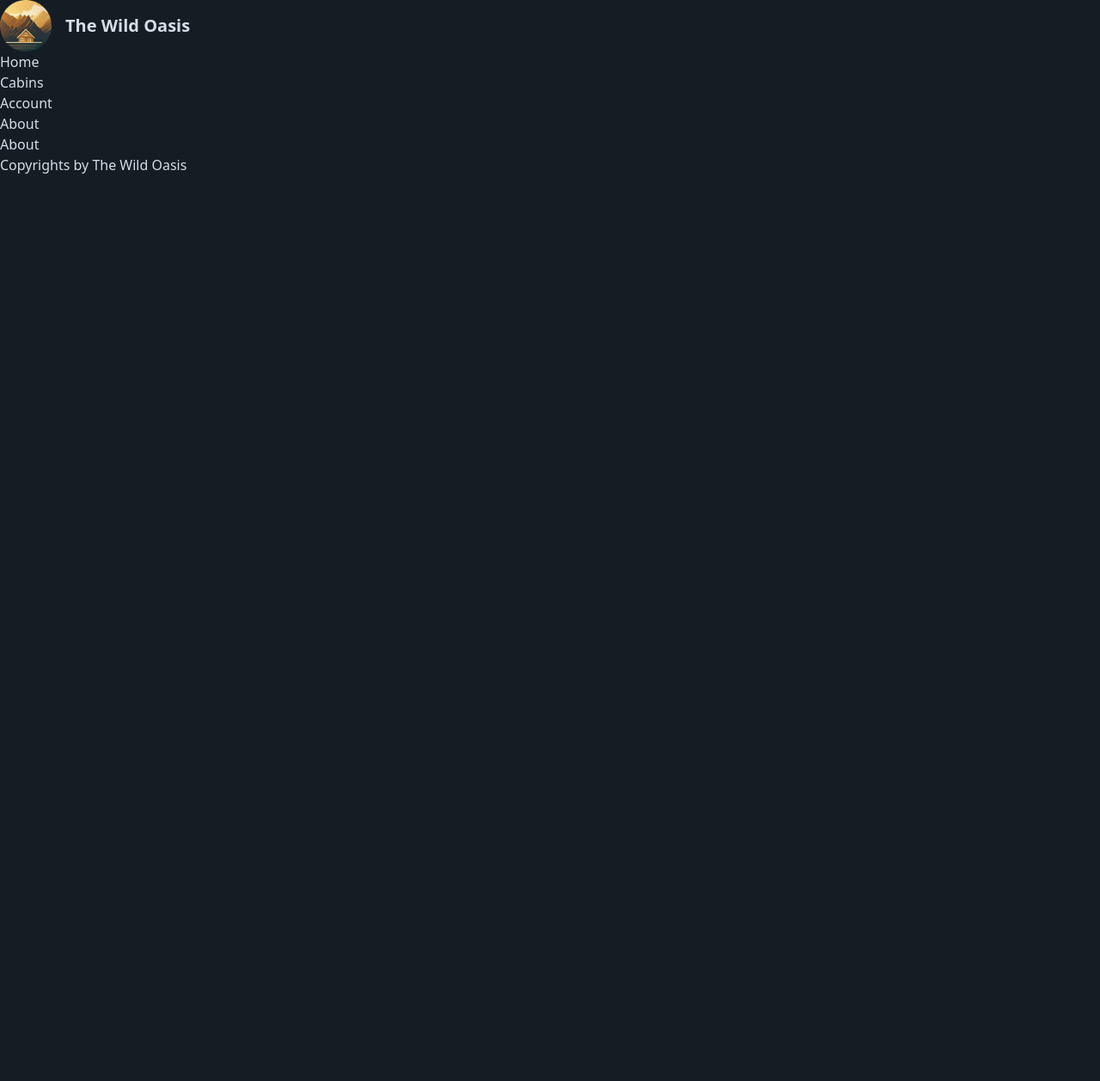
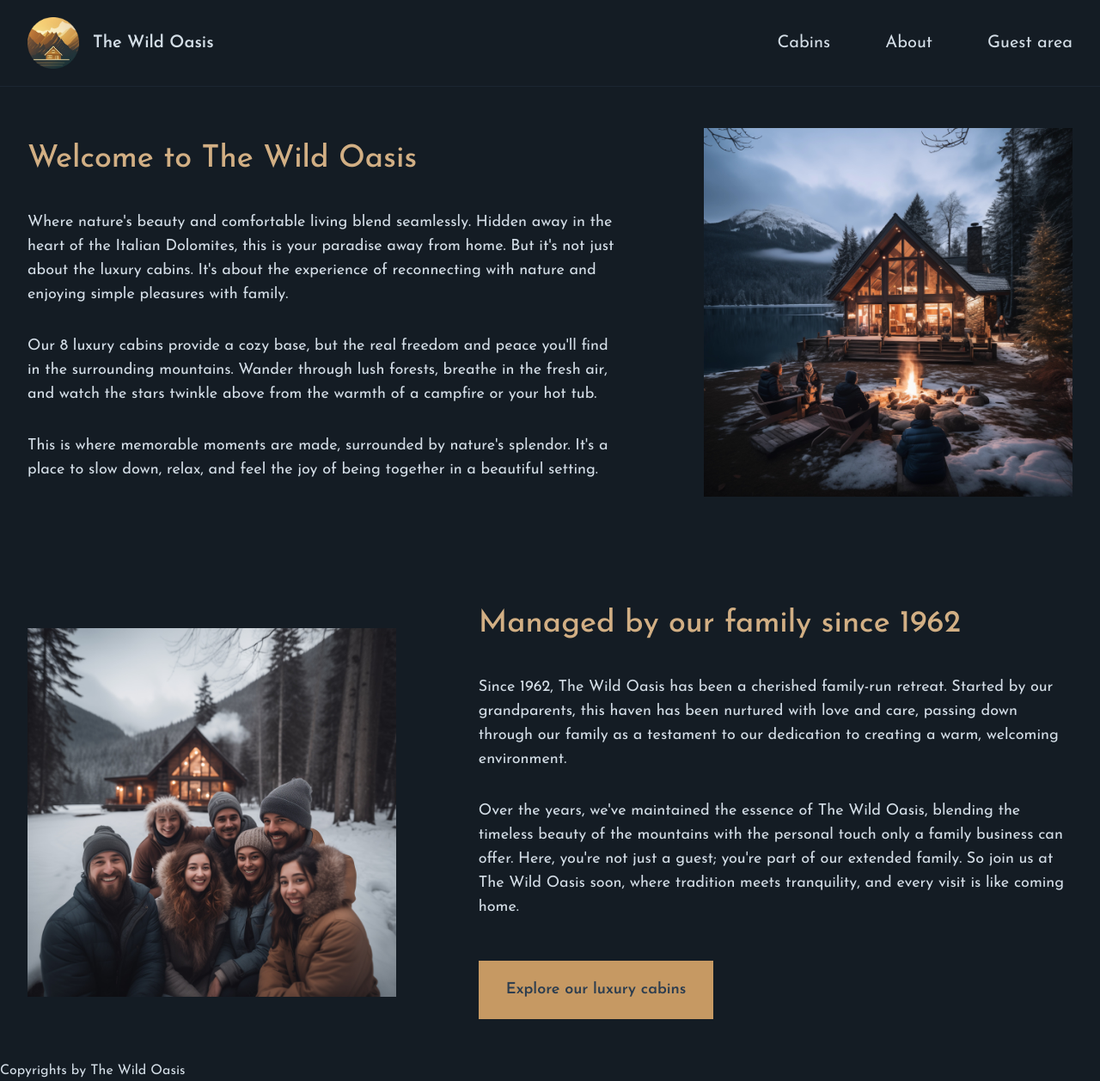
Before and after one commit to MehdiBouchachi/the-wild-oasis-website, a Next.js app: page /about in a window 1280 px wide. Shown: the whole page at 86% size. Before the commit the page ends 800 px from the top, so only its background shows below. Built offline with nearby package versions, Linux system fonts and the light colour scheme.

Commit message:
building the about page  and cabins layout

```diff
--- /dev/null
+++ b/app/_components/CabinCard.js
@@ -0,0 +1,58 @@
+import { UsersIcon } from "@heroicons/react/24/solid";
+import Image from "next/image";
+
+function CabinCard({ cabin }) {
+  const { id, name, maxCapacity, regularPrice, discount, image } = cabin;
+
+  return (
+    <div className="flex border-primary-800 border">
+      <Image
+        src={image}
+        alt={`Cabin ${name}`}
+        className="flex-1 border-r border-primary-800"
+      />
+
+      <div className="flex-grow">
+        <div className="pt-5 pb-4 px-7 bg-primary-950">
+          <h3 className="text-accent-500 font-semibold text-2xl mb-3">
+            Cabin {name}
+          </h3>
+
+          <div className="flex gap-3 items-center mb-2">
+            <UsersIcon className="h-5 w-5 text-primary-600" />
+            <p className="text-lg text-primary-200">
+              For up to <span className="font-bold">{maxCapacity}</span> guests
+            </p>
+          </div>
+
+          <p className="flex gap-3 justify-end items-baseline">
+            {discount > 0 ? (
+              <>
+                <span className="text-3xl font-[350]">
+                  ${regularPrice - discount}
+                </span>
+                <span className="line-through font-semibold text-primary-600">
+                  ${regularPrice}
+                </span>
+              </>
+            ) : (
+              <span className="text-3xl font-[350]">${regularPrice}</span>
+            )}
+            <span className="text-primary-200">/ night</span>
+          </p>
+        </div>
+
+        <div className="bg-primary-950 border-t border-t-primary-800 text-right">
+          <a
+            href={`/cabins/${id}`}
+            className="border-l border-primary-800 py-4 px-6 inline-block hover:bg-accent-600 transition-all hover:text-primary-900"
+          >
+            Details & reservation &rarr;
+          </a>
+        </div>
+      </div>
+    </div>
+  );
+}
+
+export default CabinCard;
--- /dev/null
+++ b/app/_components/Header.js
@@ -0,0 +1,15 @@
+import Navigation from '@/app/_components/Navigation';
+import Logo from '@/app/_components/Logo';
+
+function Header() {
+  return (
+    <header className='border-b border-primary-900 px-8 py-5'>
+      <div className='flex justify-between items-center max-w-7xl mx-auto'>
+        <Logo />
+        <Navigation />
+      </div>
+    </header>
+  );
+}
+
+export default Header;
--- a/app/_components/Logo.js
+++ b/app/_components/Logo.js
@@ -1,14 +1,15 @@
 import Image from "next/image";
 import Link from "next/link";
-
+import logo from "@/public/logo.png";
 function Logo() {
   return (
     <Link href="/" className="flex items-center gap-4 z-10">
       <Image
-        src={"/logo.png"}
+        src={logo}
         height="60"
         width="60"
         alt="The Wild Oasis logo"
+        quality={100}
       />
       <span className="text-xl font-semibold text-primary-100">
         The Wild Oasis
--- a/app/_components/Navigation.js
+++ b/app/_components/Navigation.js
@@ -2,19 +2,25 @@
 
 export default function Navigation() {
   return (
-    <nav>
-      <ul>
+    <nav className="z-10 text-xl">
+      <ul className="flex gap-16 items-center">
         <li>
-          <Link href="/">Home</Link>
+          <Link href="/cabins" className="hover:text-accent-400 transition-colors">
+            Cabins
+          </Link>
         </li>
         <li>
-          <Link href="/cabins">Cabins</Link>
+          <Link href="/about" className="hover:text-accent-400 transition-colors">
+            About
+          </Link>
         </li>
         <li>
-          <Link href="/account">Account</Link>
-        </li>
-        <li>
-          <Link href="/about">About</Link>
+          <Link
+            href="/account"
+            className="hover:text-accent-400 transition-colors"
+          >
+            Guest area
+          </Link>
         </li>
       </ul>
     </nav>
--- a/app/about/page.js
+++ b/app/about/page.js
@@ -1,7 +1,89 @@
+import Image from "next/image";
+import about_1 from "@/public/about-1.jpg";
 export const metadata = {
   title: "About",
 };
 
 export default function Page() {
-  return <h1> About </h1>;
+  return (
+    <div className="grid grid-cols-5 gap-x-24 gap-y-32 text-lg items-center">
+      <div className="col-span-3">
+        <h1 className="text-4xl mb-10 text-accent-400 font-medium">
+          Welcome to The Wild Oasis
+        </h1>
+
+        <div className="space-y-8">
+          <p>
+            Where nature&apos;s beauty and comfortable living blend seamlessly.
+            Hidden away in the heart of the Italian Dolomites, this is your
+            paradise away from home. But it&apos;s not just about the luxury
+            cabins. It&apos;s about the experience of reconnecting with nature
+            and enjoying simple pleasures with family.
+          </p>
+          <p>
+            Our 8 luxury cabins provide a cozy base, but the real freedom and
+            peace you&apos;ll find in the surrounding mountains. Wander through
+            lush forests, breathe in the fresh air, and watch the stars twinkle
+            above from the warmth of a campfire or your hot tub.
+          </p>
+          <p>
+            This is where memorable moments are made, surrounded by
+            nature&apos;s splendor. It&apos;s a place to slow down, relax, and
+            feel the joy of being together in a beautiful setting.
+          </p>
+        </div>
+      </div>
+
+      <div className="col-span-2">
+        <Image
+          src={about_1}
+          placeholder="blur"
+          quality={80}
+          alt="Family sitting around a fire pit in front of cabin"
+        />
+      </div>
+     {// Technique : imagine a scenario where we upload the image from the database and we want to display it here, so we need to use the Image component from next/image to display the image from the database and we can't use the width and height attributes because we don't know the size of the image, so we use the aspect-square class to make the image square and we use the fill attribute to make the image fill the container and make the parent container relative to make the image absolute and we use the object-cover class to make the image cover the container.
+     }
+      <div className="relative aspect-square col-span-2">
+        <Image
+          src="/about-2.jpg"
+          fill
+          className="object-cover"
+          alt="Family that manages The Wild Oasis"
+        />
+      </div>
+
+      <div className="col-span-3">
+        <h1 className="text-4xl mb-10 text-accent-400 font-medium">
+          Managed by our family since 1962
+        </h1>
+
+        <div className="space-y-8">
+          <p>
+            Since 1962, The Wild Oasis has been a cherished family-run retreat.
+            Started by our grandparents, this haven has been nurtured with love
+            and care, passing down through our family as a testament to our
+            dedication to creating a warm, welcoming environment.
+          </p>
+          <p>
+            Over the years, we&apos;ve maintained the essence of The Wild Oasis,
+            blending the timeless beauty of the mountains with the personal
+            touch only a family business can offer. Here, you&apos;re not just a
+            guest; you&apos;re part of our extended family. So join us at The
+            Wild Oasis soon, where tradition meets tranquility, and every visit
+            is like coming home.
+          </p>
+
+          <div>
+            <a
+              href="/cabins"
+              className="inline-block mt-4 bg-accent-500 px-8 py-5 text-primary-800 text-lg font-semibold hover:bg-accent-600 transition-all"
+            >
+              Explore our luxury cabins
+            </a>
+          </div>
+        </div>
+      </div>
+    </div>
+  );
 }
--- a/app/cabins/page.js
+++ b/app/cabins/page.js
@@ -1,10 +1,34 @@
+import CabinCard from "@/app/_components/CabinCard";
+
 export const metadata = {
   title: "Cabins",
 };
+
 export default function Page() {
+  // CHANGE
+  const cabins = [];
+
   return (
     <div>
-      <h1>Cabins</h1>{" "}
+      <h1 className="text-4xl mb-5 text-accent-400 font-medium">
+        Our Luxury Cabins
+      </h1>
+      <p className="text-primary-200 text-lg mb-10">
+        Cozy yet luxurious cabins, located right in the heart of the Italian
+        Dolomites. Imagine waking up to beautiful mountain views, spending your
+        days exploring the dark forests around, or just relaxing in your private
+        hot tub under the stars. Enjoy nature&apos;s beauty in your own little home
+        away from home. The perfect spot for a peaceful, calm vacation. Welcome
+        to paradise.
+      </p>
+
+      {cabins.length > 0 && (
+        <div className="grid sm:grid-cols-1 md:grid-cols-2 gap-8 lg:gap-12 xl:gap-14">
+          {cabins.map((cabin) => (
+            <CabinCard cabin={cabin} key={cabin.id} />
+          ))}
+        </div>
+      )}
     </div>
   );
 }
--- a/app/layout.js
+++ b/app/layout.js
@@ -1,25 +1,31 @@
-import Logo from "@/app/_components/Logo";
-import Navigation from "@/app/_components/Navigation";
 import "@/app/_styles/globals.css";
+import Header from "@/app/_components/Header";
+import { Josefin_Sans } from "next/font/google";
 
+const josefin = Josefin_Sans({
+  subsets: ["latin"],
+  display: "swap",
+});
 export const metadata = {
   //title: "The Wild Oasis", V1
   title: {
     template: "%s | The Wild Oasis",
     default: "Welcome | The Wild Oasis",
   },
-  description : "Luxurious cabin hotel, located in the heart of the Italian Dolomites, surrounded by the most beautiful mountains and the darkest forests in the world."
+  description:
+    "Luxurious cabin hotel, located in the heart of the Italian Dolomites, surrounded by the most beautiful mountains and the darkest forests in the world.",
 };
 
 export default function RootLayout({ children }) {
   return (
     <html lang="en">
-      <body className="bg-primary-950 text-primary-100 min-h-screen">
-        <header>
-          <Logo />
-          <Navigation />
-        </header>
-        <main>{children}</main>
+      <body
+        className={`${josefin.className} antialiased bg-primary-950 text-primary-100 min-h-screen flex flex-col relative`}
+      >
+        <Header />
+        <div className="flex-1 px-8 py-12">
+          <main className="max-w-7xl mx-auto">{children}</main>
+        </div>
         <footer>Copyrights by The Wild Oasis</footer>
       </body>
     </html>
--- a/app/page.js
+++ b/app/page.js
@@ -1,11 +1,30 @@
+import Image from "next/image";
 import Link from "next/link";
+import backgroundImage from "@/public/bg.png";
 
 export default function Page() {
   return (
-    <div>
-      {" "}
-      <h1>The wild oasis. Welcome to paradise.</h1>{" "}
-      <Link href={"/cabins"}>Explore luxury cabins</Link>
-    </div>
+    <main className="mt-24">
+      <Image
+        className="object-cover object-top"
+        placeholder="blur"
+        src={backgroundImage}
+        fill
+        alt="Mountains and forests with two cabins"
+        quality={80}
+      />
+
+      <div className="relative z-10 text-center">
+        <h1 className="text-8xl text-primary-50 mb-10 tracking-tight font-normal">
+          Welcome to paradise.
+        </h1>
+        <Link
+          href="/cabins"
+          className="bg-accent-500 px-8 py-6 text-primary-800 text-lg font-semibold hover:bg-accent-600 transition-all"
+        >
+          Explore luxury cabins
+        </Link>
+      </div>
+    </main>
   );
 }
```
Also changed, not shown: app/account/profile/page.js (added).
